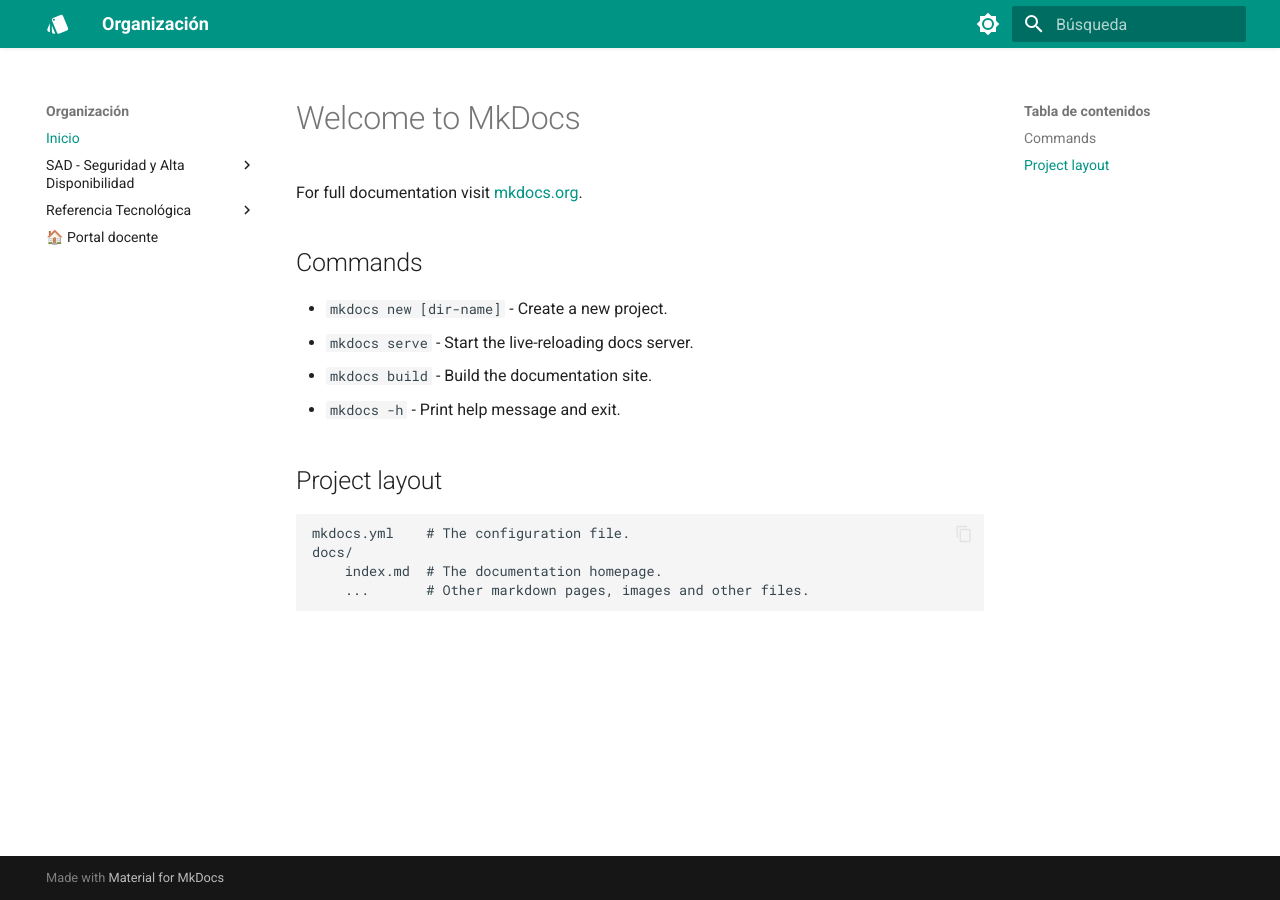
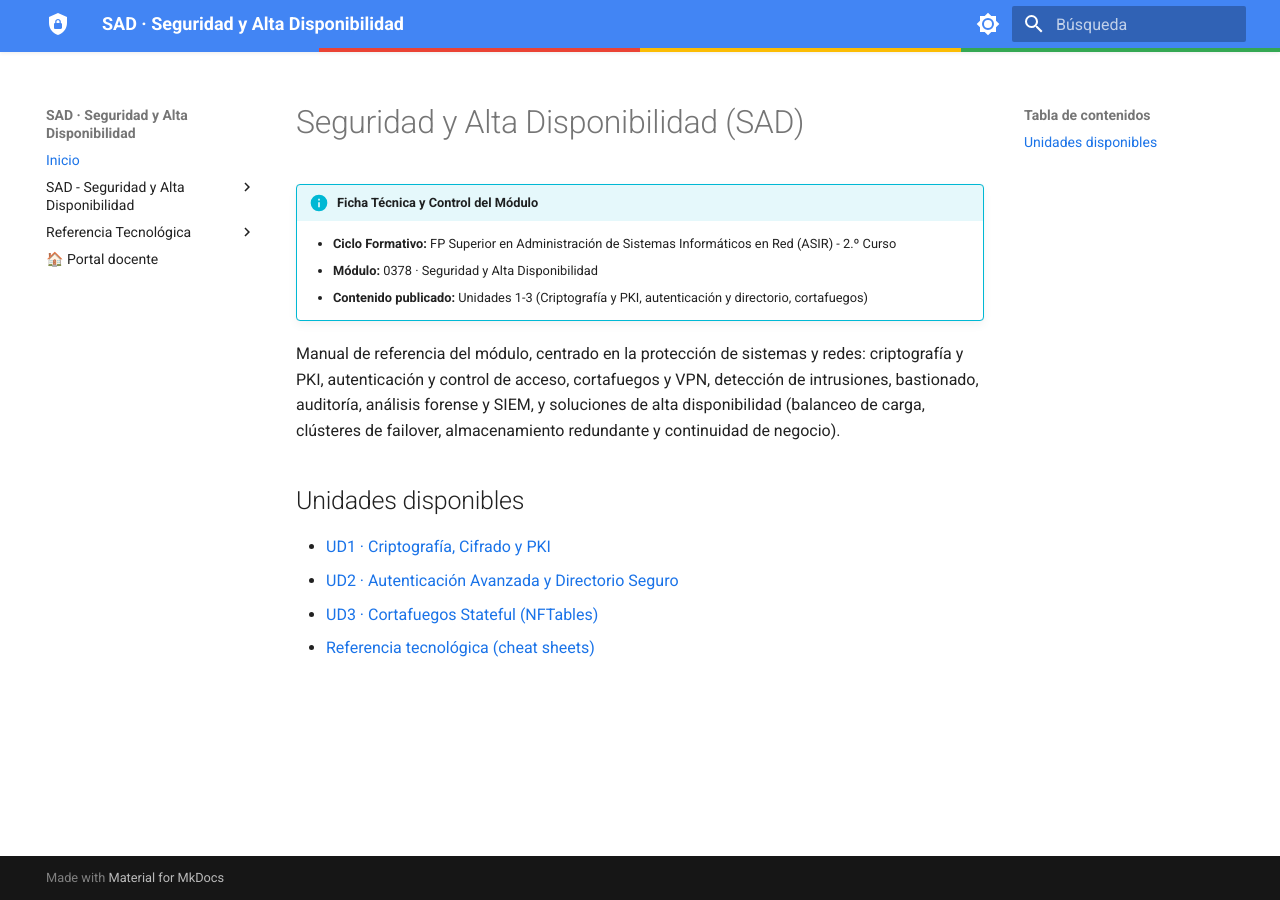
Before and after one commit to jmfiorisies/sad, an MkDocs documentation site: the page built from docs/index.md, in a window 1280 px wide. Built offline with MkDocs 1.6.1 and Material for MkDocs 9.7.7, drawn with Linux system fonts in a browser that asks for light colours.

Commit message:
feat: color base de la asignatura, redirecciones de URLs antiguas y ajustes
- Paleta custom con el color de la asignatura y la franja común del portal
- mkdocs-redirects: las URLs anteriores al refactor redirigen a las nuevas
  y las fichas técnicas antiguas al portal (jmfiorisies.github.io/tech)

Co-Authored-By: Claude Opus 5.5 <noreply@anthropic.com>

```diff
--- a/docs/index.md
+++ b/docs/index.md
@@ -1,17 +1,18 @@
-# Welcome to MkDocs
+# Seguridad y Alta Disponibilidad (SAD)
 
-For full documentation visit [mkdocs.org](https://www.mkdocs.org).
+!!! info "Ficha Técnica y Control del Módulo"
+    * **Ciclo Formativo:** FP Superior en Administración de Sistemas Informáticos en Red (ASIR) - 2.º Curso
+    * **Módulo:** 0378 · Seguridad y Alta Disponibilidad
+    * **Contenido publicado:** Unidades 1-3 (Criptografía y PKI, autenticación y directorio, cortafuegos)
 
-## Commands
+Manual de referencia del módulo, centrado en la protección de sistemas y redes: criptografía y PKI,
+autenticación y control de acceso, cortafuegos y VPN, detección de intrusiones, bastionado,
+auditoría, análisis forense y SIEM, y soluciones de alta disponibilidad (balanceo de carga,
+clústeres de failover, almacenamiento redundante y continuidad de negocio).
 
-* `mkdocs new [dir-name]` - Create a new project.
-* `mkdocs serve` - Start the live-reloading docs server.
-* `mkdocs build` - Build the documentation site.
-* `mkdocs -h` - Print help message and exit.
+## Unidades disponibles
 
-## Project layout
-
-    mkdocs.yml    # The configuration file.
-    docs/
-        index.md  # The documentation homepage.
-        ...       # Other markdown pages, images and other files.
+- [UD1 · Criptografía, Cifrado y PKI](unidades/ud01.md)
+- [UD2 · Autenticación Avanzada y Directorio Seguro](unidades/ud02.md)
+- [UD3 · Cortafuegos Stateful (NFTables)](unidades/ud03.md)
+- [Referencia tecnológica (cheat sheets)](https://jmfiorisies.github.io/tech/)
--- a/docs/stylesheets/extra.css
+++ b/docs/stylesheets/extra.css
@@ -1,2 +1,26 @@
-/* Personalización visual del manual SAD */
-.md-header { box-shadow: 0 1px 4px rgba(0,0,0,.08); }
+/* ============================================================
+   Color base de la asignatura (SAD) · común con el portal docente
+   ============================================================ */
+:root {
+  --asig: #4285f4;
+  --stripe: linear-gradient(90deg, #4285f4 0 25%, #ea4335 25% 50%, #fbbc04 50% 75%, #34a853 75% 100%);
+  --md-primary-fg-color:        var(--asig);
+  --md-primary-fg-color--light: color-mix(in srgb, var(--asig) 80%, #fff);
+  --md-primary-fg-color--dark:  color-mix(in srgb, var(--asig) 80%, #000);
+  --md-primary-bg-color:        #ffffff;
+  --md-primary-bg-color--light: color-mix(in srgb, #ffffff 70%, transparent);
+  --md-accent-fg-color:         #1a73e8;
+}
+[data-md-color-scheme="default"] { --md-typeset-a-color: #1a73e8; }
+[data-md-color-scheme="slate"]   { --md-typeset-a-color: #8ab4f8; --md-accent-fg-color: #8ab4f8; }
+
+/* Franja con los colores de las 4 asignaturas bajo la cabecera */
+.md-header { box-shadow: 0 1px 4px rgba(0,0,0,.08); border-bottom: 4px solid transparent; border-image: var(--stripe) 1; }
+
+/* Cabecera de las tablas con el color de la asignatura */
+.md-typeset table:not([class]) th {
+  background-color: var(--asig) !important;
+  color: var(--md-primary-bg-color) !important;
+  font-weight: 700;
+}
+.md-typeset table:not([class]) tr:hover { background-color: color-mix(in srgb, var(--asig) 6%, transparent); }
--- a/mkdocs.yml
+++ b/mkdocs.yml
@@ -1,4 +1,4 @@
-site_name: Organización
+site_name: "SAD · Seguridad y Alta Disponibilidad"
 
 theme:
   name: material
@@ -6,7 +6,7 @@ theme:
 
   # Iconos de la interfaz y del logo
   icon:
-    logo: material/palette-swatch
+    logo: material/shield-lock
     repo: fontawesome/brands/github
 
   # Características visuales y de navegación
@@ -22,8 +22,8 @@ theme:
     # Opción 1: Modo Claro
     - media: "(prefers-color-scheme: light)"
       scheme: default
-      primary: teal
-      accent: cyan
+      primary: custom
+      accent: custom
       toggle:
         icon: material/brightness-7
         name: Pasar a modo oscuro
@@ -31,8 +31,8 @@ theme:
     # Opción 2: Modo Oscuro
     - media: "(prefers-color-scheme: dark)"
       scheme: slate
-      primary: teal
-      accent: cyan
+      primary: custom
+      accent: custom
       toggle:
         icon: material/brightness-4
         name: Pasar a modo claro
@@ -65,6 +65,35 @@ extra_css:
 
 plugins:
   - search
+  - redirects:
+      redirect_maps:
+        'tech/corosync-pacemaker.md': 'https://jmfiorisies.github.io/tech/corosync-pacemaker/'
+        'tech/fail2ban.md': 'https://jmfiorisies.github.io/tech/fail2ban/'
+        'tech/haproxy.md': 'https://jmfiorisies.github.io/tech/haproxy/'
+        'tech/keepalived.md': 'https://jmfiorisies.github.io/tech/keepalived/'
+        'tech/ldap-kerberos.md': 'https://jmfiorisies.github.io/tech/ldap-kerberos/'
+        'tech/modsecurity.md': 'https://jmfiorisies.github.io/tech/modsecurity/'
+        'tech/nftables.md': 'https://jmfiorisies.github.io/tech/nftables/'
+        'tech/nmap-openvas.md': 'https://jmfiorisies.github.io/tech/nmap-openvas/'
+        'tech/openssl-pki.md': 'https://jmfiorisies.github.io/tech/openssl-pki/'
+        'tech/openvpn-ipsec.md': 'https://jmfiorisies.github.io/tech/openvpn-ipsec/'
+        'tech/restic-bacula.md': 'https://jmfiorisies.github.io/tech/restic-bacula/'
+        'tech/suricata.md': 'https://jmfiorisies.github.io/tech/suricata/'
+        'tech/vault.md': 'https://jmfiorisies.github.io/tech/vault/'
+        'tech/wazuh.md': 'https://jmfiorisies.github.io/tech/wazuh/'
+        'tech/wireguard.md': 'https://jmfiorisies.github.io/tech/wireguard/'
+        'sad/ud01.md': 'unidades/ud01.md'
+        'sad/ud02.md': 'unidades/ud02.md'
+        'sad/ud03.md': 'unidades/ud03.md'
+        'sad/ud04.md': 'unidades/ud04.md'
+        'sad/ud05.md': 'unidades/ud05.md'
+        'sad/ud06.md': 'unidades/ud06.md'
+        'sad/ud07.md': 'unidades/ud07.md'
+        'sad/ud08.md': 'unidades/ud08.md'
+        'sad/ud09.md': 'unidades/ud09.md'
+        'sad/ud10.md': 'unidades/ud10.md'
+        'sad/ud11.md': 'unidades/ud11.md'
+        'sad/ud12.md': 'unidades/ud12.md'
 
 
 
```
Also changed, not shown: 1 other file.
